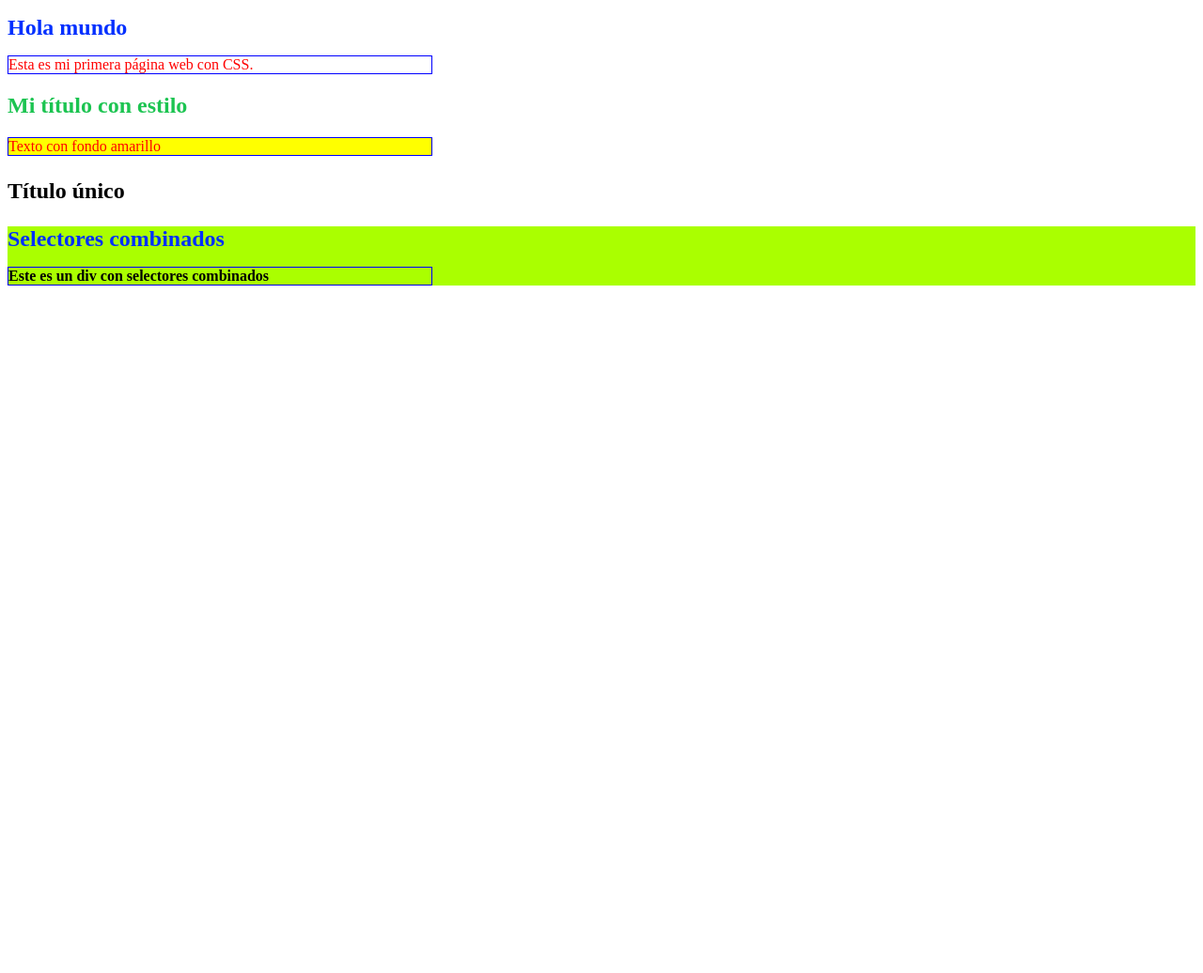
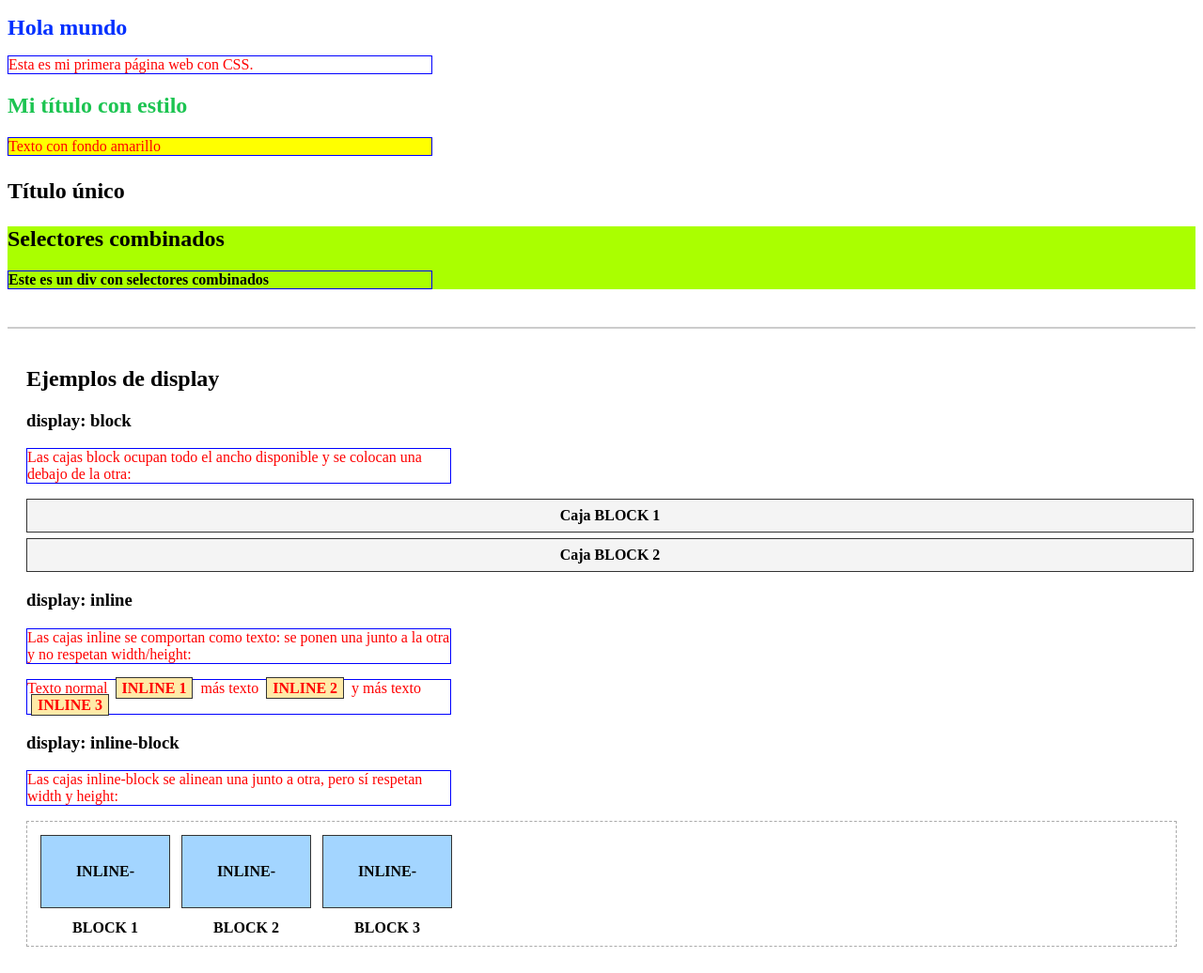
Before and after one commit to vicmartinez19/Introduccion-a-CSS, a plain HTML site: page index.html in a window 1280 px wide. Shown: the whole page at 94% size. Before the commit the page ends 800 px from the top, so only its background shows below. Drawn offline with Linux system fonts and the light colour scheme.

Commit message:
Feat: se agregaron display tipo cajas

```diff
--- a/index.html
+++ b/index.html
@@ -27,10 +27,38 @@
 
     <div id="main">
   <div class="contenedor">
-    <h1>Selectores combinados</h1>
+    <h2>Selectores combinados</h2>
     <p>Este es un div con selectores combinados</p>
   </div>
 </div>
 
+        <section id="ejemplos-display">
+        <h2>Ejemplos de display</h2>
+
+        <h3>display: block</h3>
+        <p>Las cajas block ocupan todo el ancho disponible y se colocan una debajo de la otra:</p>
+        <div class="caja caja-block">Caja BLOCK 1</div>
+        <div class="caja caja-block">Caja BLOCK 2</div>
+
+        <h3>display: inline</h3>
+        <p>Las cajas inline se comportan como texto: se ponen una junto a la otra y no respetan width/height:</p>
+        <p>
+            Texto normal
+            <span class="caja caja-inline">INLINE 1</span>
+            más texto
+            <span class="caja caja-inline">INLINE 2</span>
+            y más texto
+            <span class="caja caja-inline">INLINE 3</span>
+        </p>
+
+        <h3>display: inline-block</h3>
+        <p>Las cajas inline-block se alinean una junto a otra, pero sí respetan width y height:</p>
+        <div class="contenedor-inline-block">
+            <div class="caja caja-inline-block">INLINE-BLOCK 1</div>
+            <div class="caja caja-inline-block">INLINE-BLOCK 2</div>
+            <div class="caja caja-inline-block">INLINE-BLOCK 3</div>
+        </div>
+        </section>
+
 </body>
 </html>
--- a/src/style/style.css
+++ b/src/style/style.css
@@ -16,12 +16,10 @@ p {
 }
 
 * {
-
   margin: 10;
   padding: 10;
 
 }
-
 
 .contenedor { background-color: rgb(170, 255, 0);
 }
@@ -29,3 +27,50 @@ p {
 #main p { font-weight: bold;
 color: black;
 }
+
+#ejemplos-display {
+    margin-top: 40px;
+    padding: 20px;
+    border-top: 2px solid #ccc;
+}
+
+/* Estilo base para todas las cajas demo */
+.caja {
+    background-color: #f4f4f4;
+    border: 1px solid #333;
+    padding: 8px;
+    margin: 6px 0;
+    text-align: center;
+    font-weight: bold;
+}
+
+/* BLOQUES: uno debajo de otro, ocupan todo el ancho */
+.caja-block {
+    display: block;
+    width: 100%;
+}
+
+/* INLINE: se comportan como texto, no respetan width/height */
+.caja-inline {
+    display: inline;
+    /* width/height no tienen efecto en inline, eso lo hace demostrativo */
+    margin: 0 4px;
+    padding: 2px 6px;
+    background-color: #ffeaa7;
+}
+
+/* CONTENEDOR para ver mejor los inline-block */
+.contenedor-inline-block {
+    border: 1px dashed #aaa;
+    padding: 10px;
+}
+
+/* INLINE-BLOCK: se alinean en fila, pero sí respetan width/height */
+.caja-inline-block {
+    display: inline-block;
+    width: 120px;
+    height: 60px;
+    margin: 4px;
+    line-height: 60px; /* centra el texto verticalmente */
+    background-color: #a3d5ff;
+}
```
